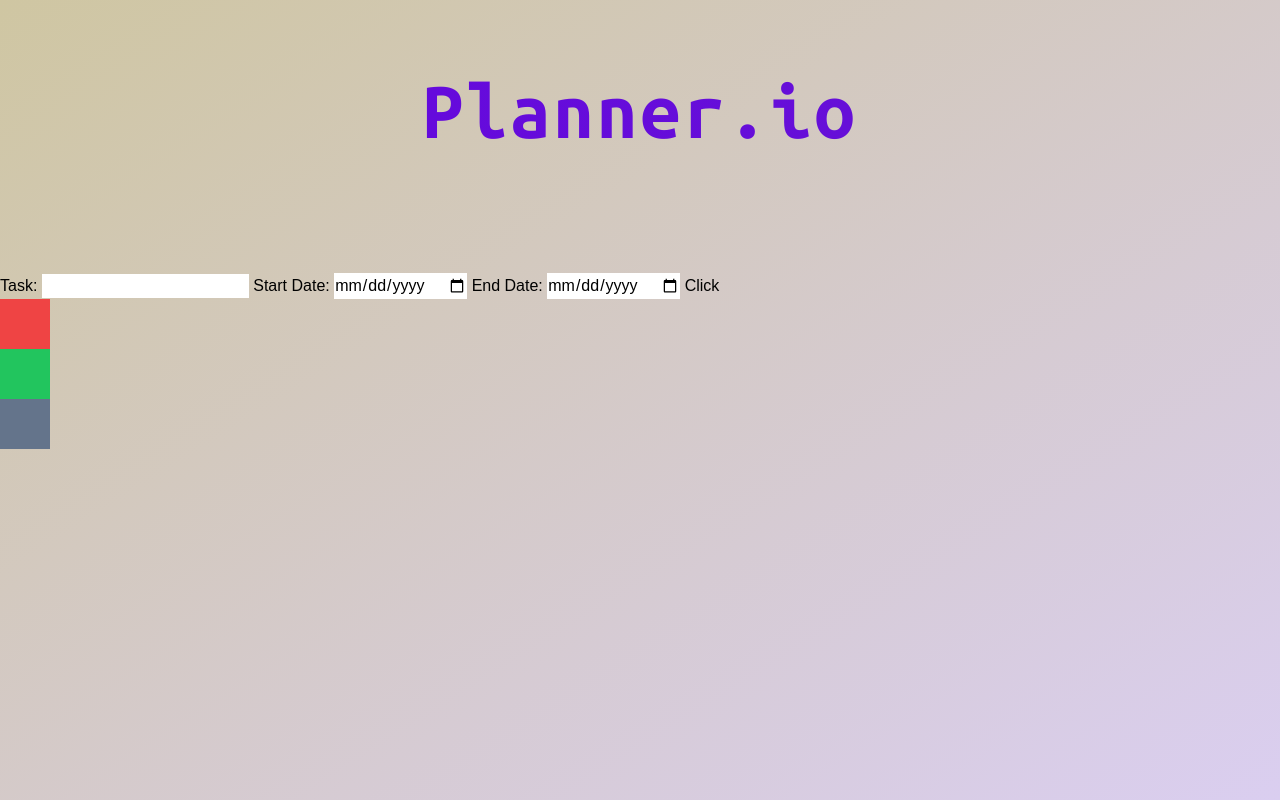
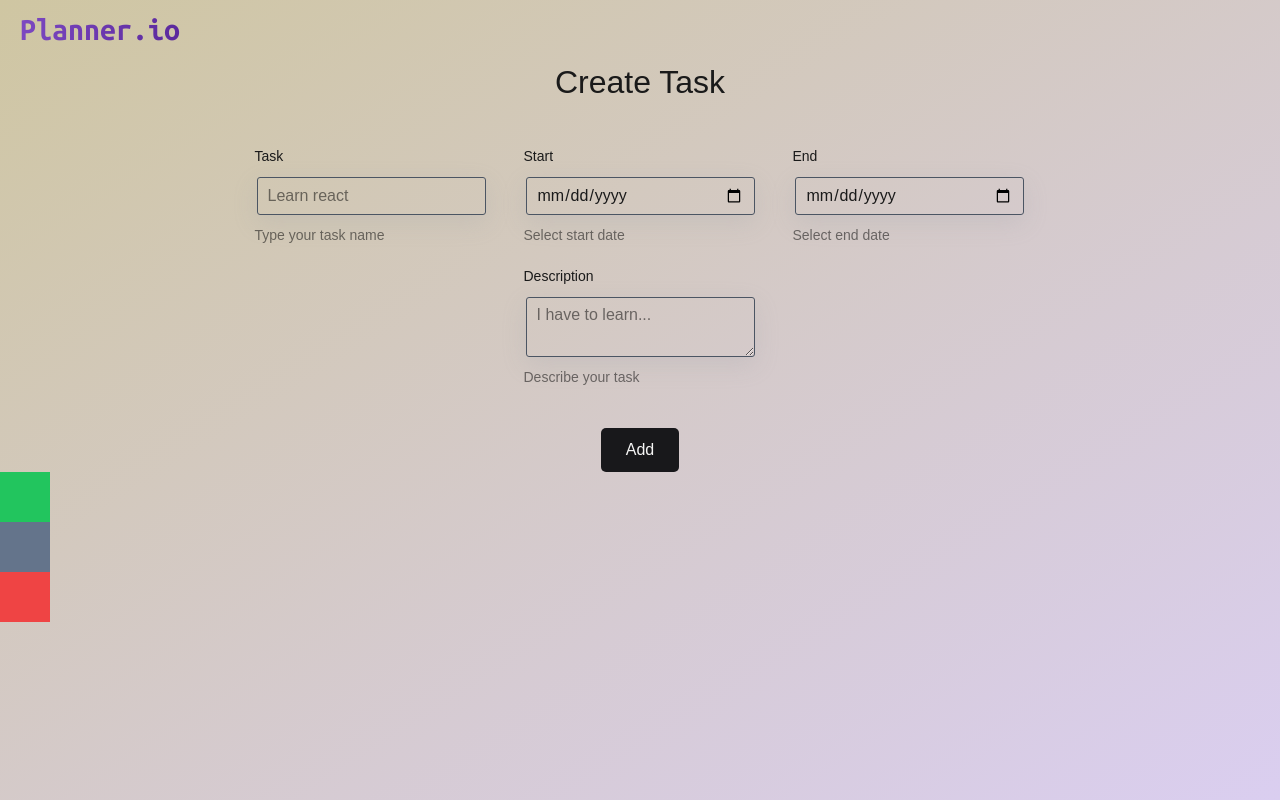
Before and after one commit to Biszku/ts-grab-and-drop-app, a website built with Vite: page index.html in a window 1280 px wide. Built offline with nearby package versions, Linux system fonts and the light colour scheme.

Commit message:
done form style

```diff
--- a/index.html
+++ b/index.html
@@ -9,9 +9,9 @@
   </head>
   <body>
     <header>
-      <div class="pt-[5rem] pb-[10rem]">
+      <div class="flex px-[2rem] py-[0.5rem]">
         <h1
-          class="text-[8.2rem] text-center tracking-[0.25rem] text-transparent bg-clip-text header_h1"
+          class="text-[3.2rem] text-transparent bg-clip-text header_h1 w-min select-none"
         >
           Planner.io
         </h1>
@@ -19,30 +19,99 @@
     </header>
     <main>
       <section>
-        <article>
-          <form>
-            <label for="taskName">Task:</label>
-            <input type="text" id="taskName" />
-            <label for="startDate">Start Date:</label>
-            <input type="date" id="startDate" />
-            <label for="endDate">End Date:</label>
-            <input type="date" id="endDate" />
-            <button type="submit" id="submit-form-btn">Click</button>
-          </form>
+        <article class="flex justify-center">
+          <div class="flex flex-col items-center gap-[4rem]">
+            <p class="text-[3.2rem]">Create Task</p>
+            <form class="grid grid-cols-3 gap-x-[4rem] gap-y-[2rem]">
+              <div class="flex flex-col gap-[1rem]">
+                <label
+                  for="taskName"
+                  class="text-[1.4rem] relative left-[-.2rem]"
+                  >Task</label
+                >
+                <input
+                  class="bg-transparent border-gray-600 border-[0.1rem] grow rounded-[0.3rem] px-[1rem] py-[0.5rem] input-shadow placeholder:text-black placeholder:opacity-50"
+                  placeholder="Learn react"
+                  type="text"
+                  id="taskName"
+                />
+                <span
+                  class="text-[1.4rem] relative left-[-.2rem] text-black opacity-50"
+                  >Type your task name</span
+                >
+              </div>
+              <div class="flex flex-col gap-[1rem]">
+                <label
+                  for="startDate"
+                  class="text-[1.4rem] relative left-[-.2rem]"
+                  >Start</label
+                >
+                <input
+                  class="bg-transparent border-[0.1rem] border-gray-600 rounded-[0.3rem] px-[1rem] py-[0.5rem] input-shadow"
+                  type="date"
+                  id="startDate"
+                />
+                <span
+                  class="text-[1.4rem] relative left-[-.2rem] text-black opacity-50"
+                  >Select start date</span
+                >
+              </div>
+              <div class="flex flex-col gap-[1rem]">
+                <label
+                  for="endDate"
+                  class="text-[1.4rem] relative left-[-.2rem]"
+                  >End</label
+                >
+                <input
+                  class="bg-transparent border-[0.1rem] border-gray-600 rounded-[0.3rem] px-[1rem] py-[0.5rem] input-shadow"
+                  type="date"
+                  id="endDate"
+                />
+                <span
+                  class="text-[1.4rem] relative left-[-.2rem] text-black opacity-50"
+                  >Select end date</span
+                >
+              </div>
+              <div class="flex flex-col gap-[1rem] col-start-2">
+                <label
+                  for="description"
+                  class="text-[1.4rem] relative left-[-.2rem]"
+                  >Description</label
+                >
+                <textarea
+                  id="description"
+                  placeholder="I have to learn..."
+                  class="bg-transparent border-[0.1rem] border-gray-600 rounded-[0.3rem] px-[1rem] py-[0.5rem] input-shadow placeholder:text-black placeholder:opacity-50"
+                ></textarea>
+                <span
+                  class="text-[1.4rem] relative left-[-.2rem] text-black opacity-50"
+                  >Describe your task</span
+                >
+              </div>
+              <div
+                class="col-start-2 row-start-3 mt-[2rem] justify-self-center"
+              >
+                <button
+                  class="bg-zinc-900 text-neutral-100 w-min px-[2.5rem] py-[1rem] rounded-lg hover:opacity-90"
+                  type="submit"
+                  id="submit-form-btn"
+                >
+                  Add
+                </button>
+              </div>
+            </form>
+          </div>
         </article>
         <article id="container"></article>
         <article
-          class="w-[5rem] h-[5rem] bg-red-500"
+          class="w-[5rem] h-[5rem] bg-green-500"
           id="pendingTasks"
         ></article>
         <article
-          class="w-[5rem] h-[5rem] bg-green-500"
+          class="w-[5rem] h-[5rem] bg-slate-500"
           id="finishedTasks"
         ></article>
-        <article
-          class="w-[5rem] h-[5rem] bg-slate-500"
-          id="moveToBin"
-        ></article>
+        <article class="w-[5rem] h-[5rem] bg-red-500" id="moveToBin"></article>
       </section>
       <footer></footer>
     </main>
--- a/src/style/style.css
+++ b/src/style/style.css
@@ -22,13 +22,14 @@ body {
   background: no-repeat
     linear-gradient(to right bottom, #cfc6a2, rgb(218, 206, 240));
   font-size: 1.6rem;
+  color: #1a1a1a;
 }
 
 .header_h1 {
   font-family: "Ubuntu Mono", monospace;
-  background-image: linear-gradient(
-    to right,
-    rgb(100, 5, 224),
-    rgb(103, 20, 212)
-  );
+  background-image: linear-gradient(to right, rgb(124 72 193), rgb(91 41 157));
 }
+
+.input-shadow {
+  box-shadow: rgba(149, 157, 165, 0.2) 0px 8px 24px;
+}
```
